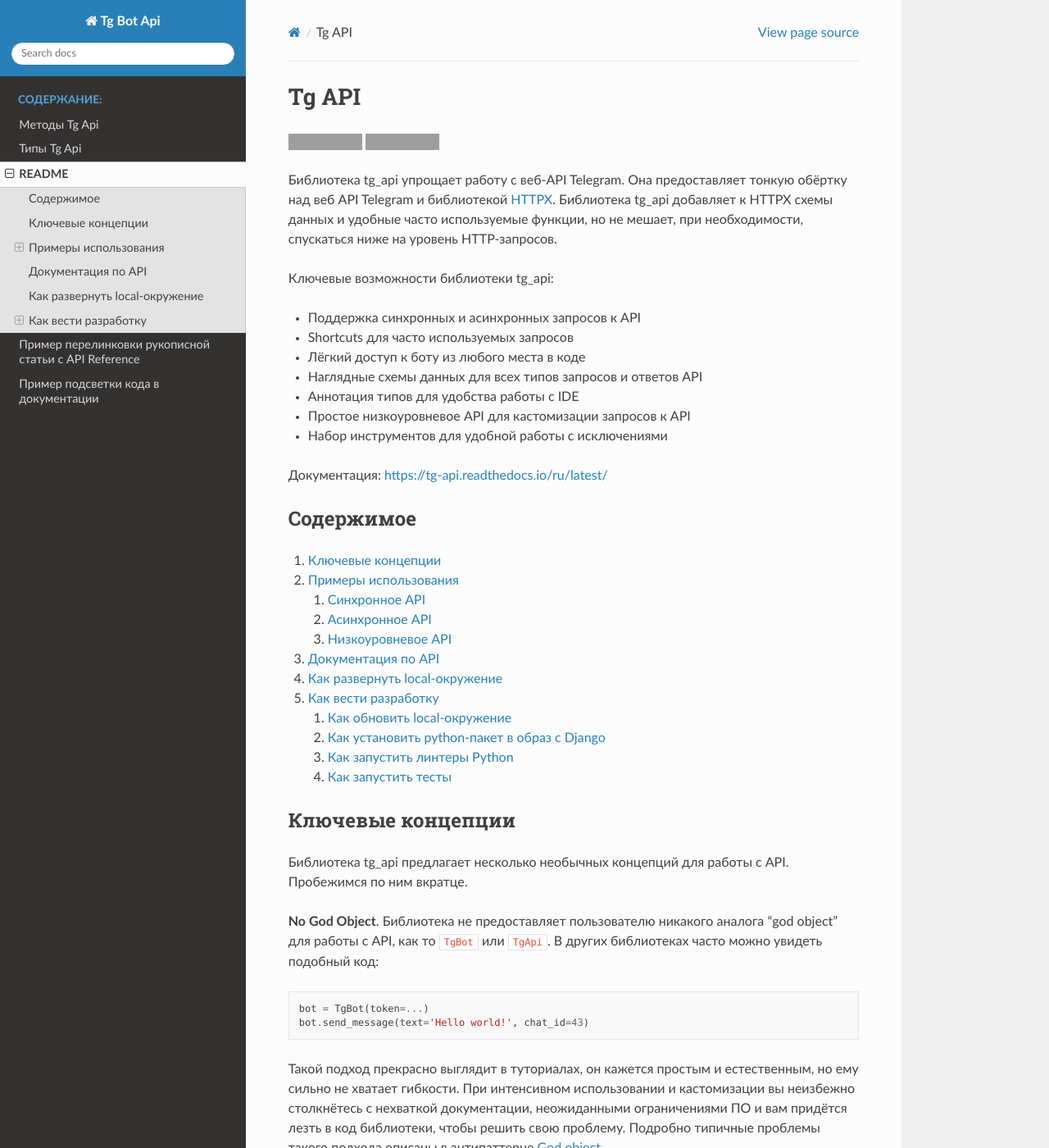
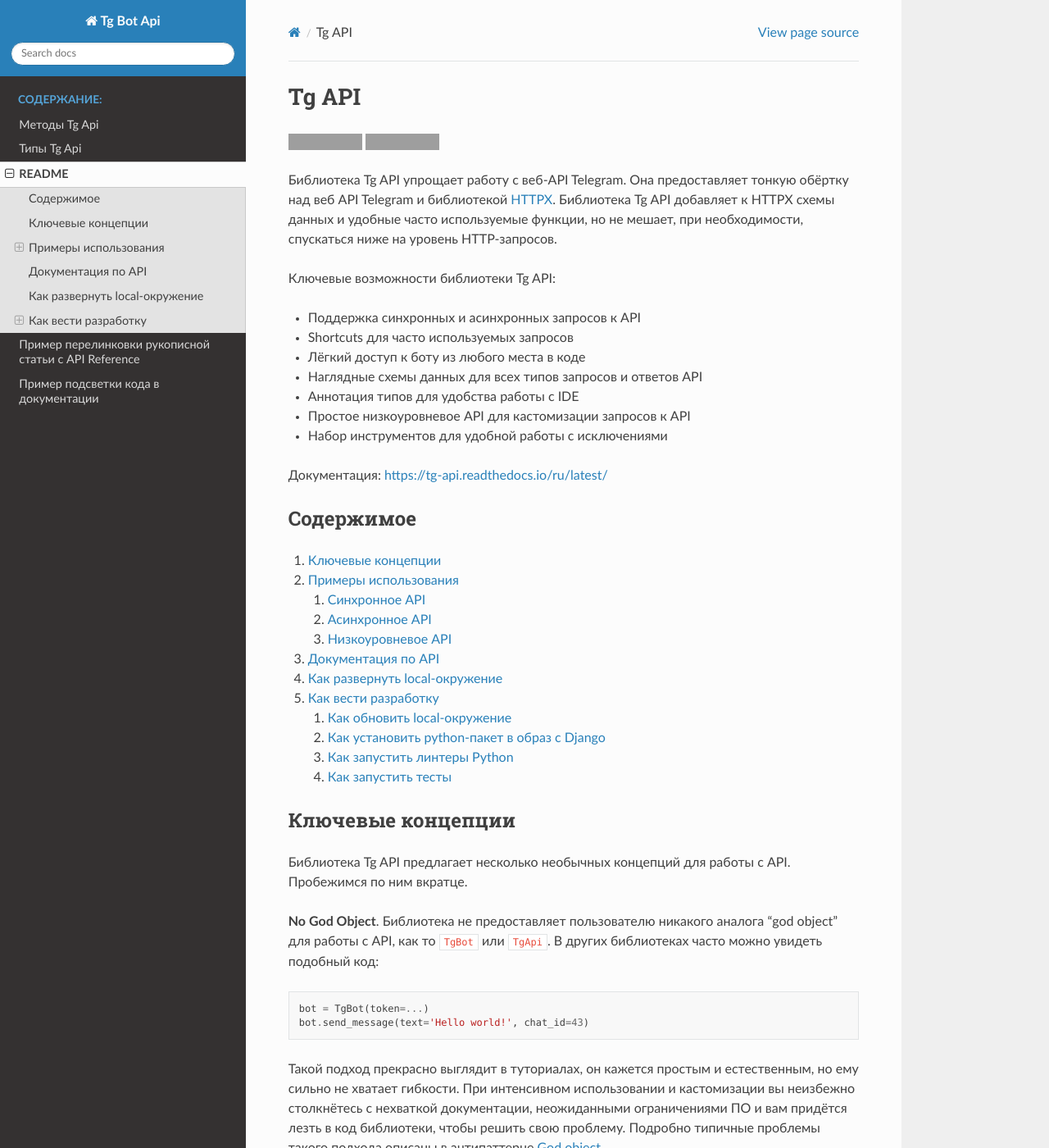
Before and after one commit to SadRus/tg_api_rtd, a Sphinx documentation site: the page built from sphinx_docs/source/README.md, in a window 1280 px wide and 1400 px high. Shown: the whole window at 82% size. Built offline with Sphinx 7.4.7 and the Read the Docs theme 2.0.0, drawn with Linux system fonts in a browser that asks for light colours; some of the changed text lies outside the part shown; grey boxes are pictures that could not be loaded.

````diff
--- a/sphinx_docs/source/README.md
+++ b/sphinx_docs/source/README.md
@@ -3,9 +3,9 @@
 ![PyPI - Downloads](https://img.shields.io/pypi/dm/tg_api)
 ![PyPI - License](https://img.shields.io/pypi/l/tg_api)
 
-Библиотека tg_api упрощает работу с веб-API Telegram. Она предоставляет тонкую обёртку над веб API Telegram и библиотекой [HTTPX](https://www.python-httpx.org/). Библиотека tg_api добавляет к HTTPX схемы данных и удобные часто используемые функции, но не мешает, при необходимости, спускаться ниже на уровень HTTP-запросов.
+Библиотека Tg API упрощает работу с веб-API Telegram. Она предоставляет тонкую обёртку над веб API Telegram и библиотекой [HTTPX](https://www.python-httpx.org/). Библиотека Tg API добавляет к HTTPX схемы данных и удобные часто используемые функции, но не мешает, при необходимости, спускаться ниже на уровень HTTP-запросов.
 
-Ключевые возможности библиотеки tg_api:
+Ключевые возможности библиотеки Tg API:
 
 - Поддержка синхронных и асинхронных запросов к API
 - Shortcuts для часто используемых запросов
@@ -35,7 +35,7 @@
 <a name="key-conceptions"></a>
 ## Ключевые концепции
 
-Библиотека tg_api предлагает несколько необычных концепций для работы с API. Пробежимся по ним вкратце.
+Библиотека Tg API предлагает несколько необычных концепций для работы с API. Пробежимся по ним вкратце.
 
 **No God Object**. Библиотека не предоставляет пользователю никакого аналога "god object" для работы с API, как то `TgBot` или `TgApi`. В других библиотеках часто можно увидеть подобный код:
 
@@ -46,7 +46,7 @@ bot.send_message(text='Hello world!', chat_id=43)
 
 Такой подход прекрасно выглядит в туториалах, он кажется простым и естественным, но ему сильно не хватает гибкости. При интенсивном использовании и кастомизации вы неизбежно столкнётесь с нехваткой документации, неожиданными ограничениями ПО и вам придётся лезть в код библиотеки, чтобы решить свою проблему. Подробно типичные проблемы такого подхода описаны в антипаттерне [God object](https://ru.wikipedia.org/wiki/%D0%91%D0%BE%D0%B6%D0%B5%D1%81%D1%82%D0%B2%D0%B5%D0%BD%D0%BD%D1%8B%D0%B9_%D0%BE%D0%B1%D1%8A%D0%B5%D0%BA%D1%82).
 
-В библиотеке tg_api нет и не будет аналога объекта `Bot`. Вместо него для отправки запросов используются объекты `SendMessageRequest`, `SendPhotoRequest` и подобные Request-объекты, по одному для каждому API endpoint из [документации Telegram](here https://core.telegram.org/bots/api). Сначала вы готовите запрос к API, затем отправляете и обрабатываете результат. Пример:
+В библиотеке Tg API нет и не будет аналога объекта `Bot`. Вместо него для отправки запросов используются объекты `SendMessageRequest`, `SendPhotoRequest` и подобные Request-объекты, по одному для каждому API endpoint из [документации Telegram](here https://core.telegram.org/bots/api). Сначала вы готовите запрос к API, затем отправляете и обрабатываете результат. Пример:
 
 ```py
 # создаём объект запроса, но ещё не отправляем
@@ -58,7 +58,7 @@ tg_response: SendMessageResponse = tg_request.send()
 
 Преимущество такого подхода в том, что он не создаёт лишних обёрток над схемой запроса и ответа к API. Вам не нужно искать документацию по методу `send_message`, не нужно мириться с ограничениями этого метода. Вы сможете отправлять в API даже запросы с крайне нетипичными параметрами, и полная схема доступных параметров у вас всегда под рукой.
 
-**Default configuration**. Вам не нужен прямой доступ к объекту `TgBot`, `TgApi` или `TgClient` для работы с API. Обычно приходится таскать подобный объект за собой из функции в функцию, чтобы где-то там глубоко внутри отправить пользователю сообщение в Tg. Библиотека `tg_api` использует `contextvars`, чтобы передавать настройки подключения неявно. Пример:
+**Default configuration**. Вам не нужен прямой доступ к объекту `TgBot`, `TgApi` или `TgClient` для работы с API. Обычно приходится таскать подобный объект за собой из функции в функцию, чтобы где-то там глубоко внутри отправить пользователю сообщение в Tg. Библиотека `Tg API` использует `contextvars`, чтобы передавать настройки подключения неявно. Пример:
 
 
 ```py
````
Also changed, not shown: other parts of sphinx_docs/source/README.md (+7 -7 lines), README.md (+5 -5 lines).
